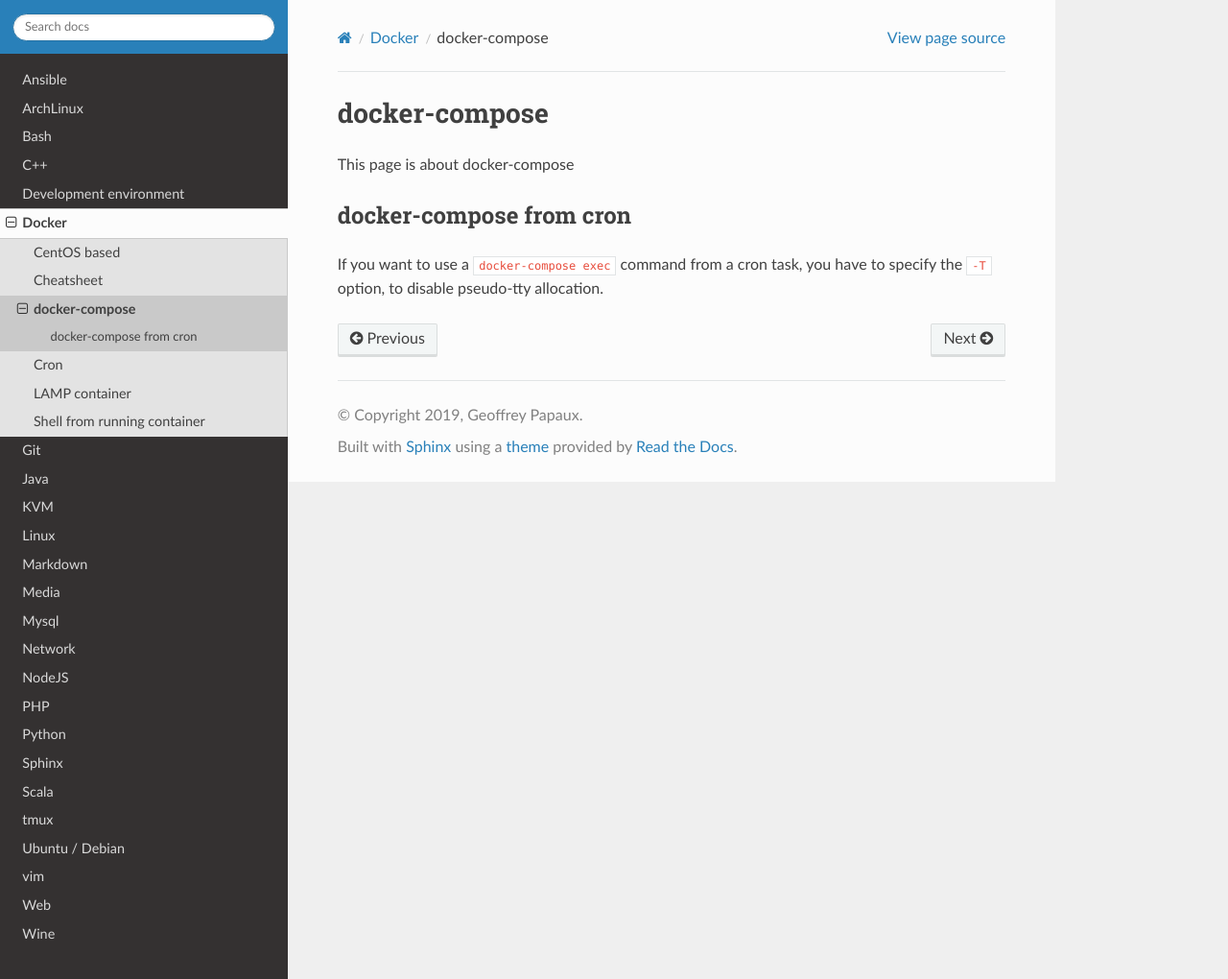
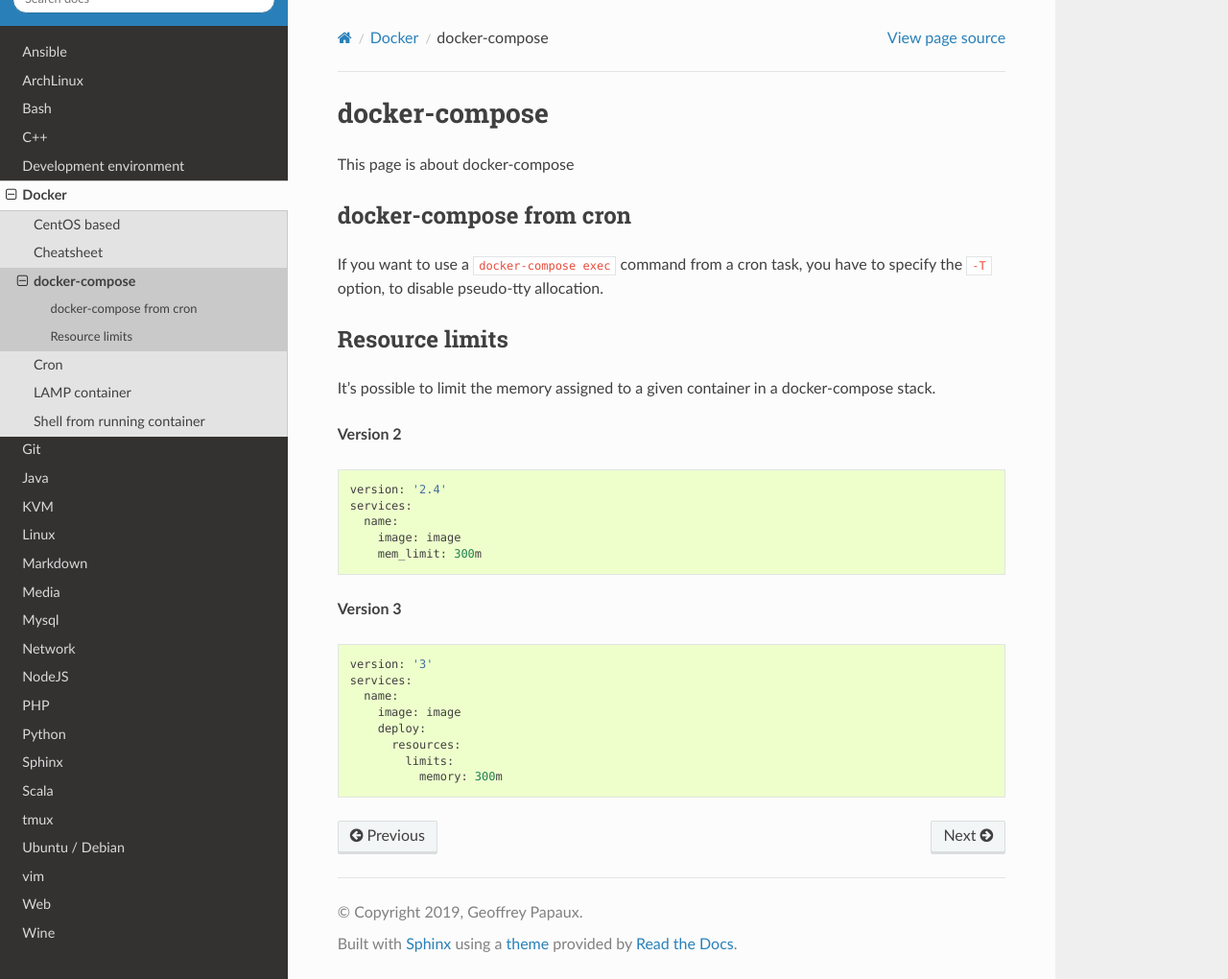
Before and after one commit to papaux/til, a Sphinx documentation site: the page built from source/docker/docker-compose.rst, in a window 1280 px wide and 1020 px high. Shown: the whole window at 96% size. Built offline with Sphinx 7.4.7 and the Read the Docs theme 2.0.0, drawn with Linux system fonts in a browser that asks for light colours.

Commit message:
docker: add stats command and memory limits

```diff
--- a/source/docker/cheatsheet.rst
+++ b/source/docker/cheatsheet.rst
@@ -53,6 +53,12 @@ Parameters:
 
   docker ps -q -a | xargs docker rm
 
+**Show resource usage**
+
+::
+
+  docker stats --all
+
 Images
 ~~~~~~~
 
--- a/source/docker/docker-compose.rst
+++ b/source/docker/docker-compose.rst
@@ -7,3 +7,32 @@ docker-compose from cron
 ~~~~~~~~~~~~~~~~~~~~~~~~~
 
 If you want to use a ``docker-compose exec`` command from a cron task, you have to specify the ``-T`` option, to disable pseudo-tty allocation.
+
+Resource limits
+~~~~~~~~~~~~~~~
+
+It's possible to limit the memory assigned to a given container in a docker-compose stack.
+
+**Version 2**
+
+::
+
+  version: '2.4'
+  services:
+    name:
+      image: image
+      mem_limit: 300m
+
+
+**Version 3**
+
+::
+
+  version: '3'
+  services:
+    name:
+      image: image
+      deploy:
+        resources:
+          limits:
+            memory: 300m
```
